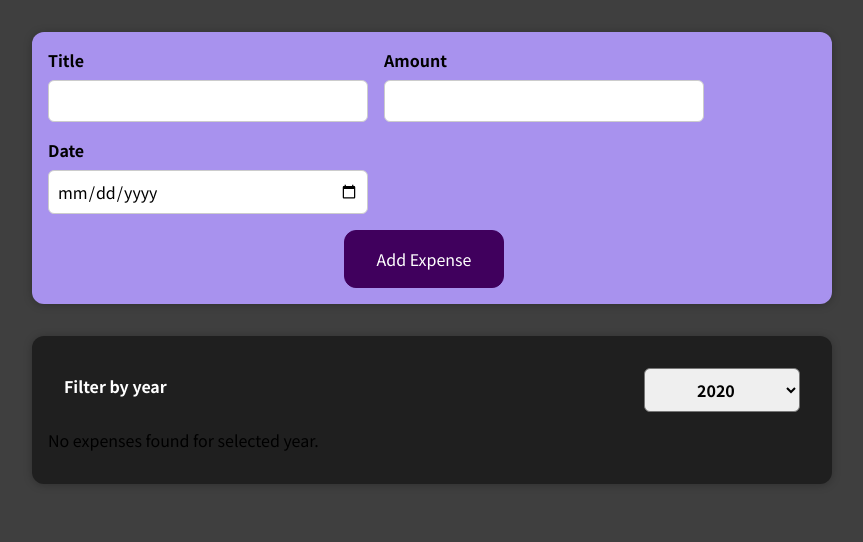
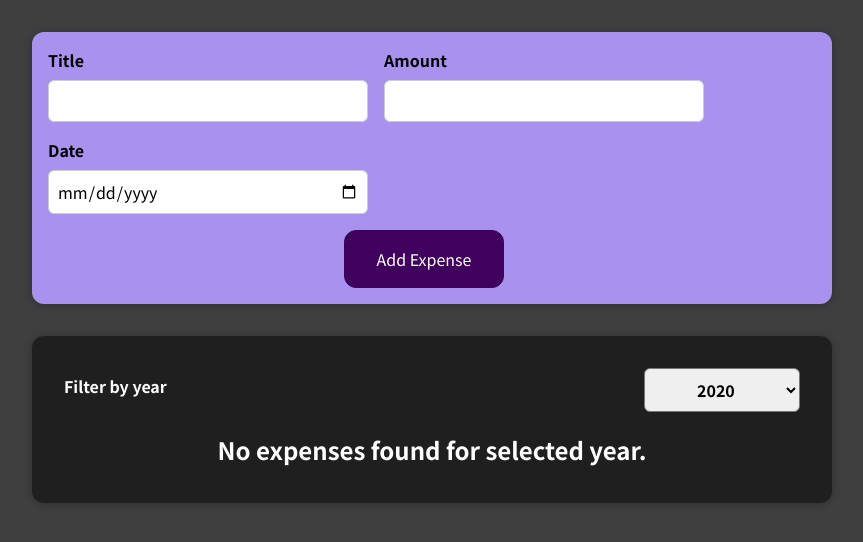
Before and after one commit to rox0r/React-Practice-1.1, a React (Create React App) app: page / in a window 1280 px wide. Shown: the top 542 px of the page, without its empty margins (208-1071 px from the left). Built offline with nearby package versions, Linux system fonts and the light colour scheme.

Commit message:
Extract filtered expense condition into ExpensesList component

```diff
--- a/src/components/Expenses/ExpenseItem.js
+++ b/src/components/Expenses/ExpenseItem.js
@@ -12,6 +12,7 @@
   }
 
   return (
+    <li>
       <Card className="expense-item">
         <ExpenseDate date={date} />
         <div className="expense-item__description">
@@ -20,6 +21,7 @@
         </div>
         <button onClick={clickHandler}>Change Title</button>
       </Card>
+    </li>
   );
 }
 
--- a/src/components/Expenses/Expenses.js
+++ b/src/components/Expenses/Expenses.js
@@ -1,8 +1,8 @@
 import React, { useState } from "react";
 import Card from "../UI/Card";
-import ExpenseItem from "./ExpenseItem";
 import "./Expenses.css";
 import ExpensesFilter from "./ExpensesFilter";
+import ExpensesList from "./ExpensesList";
 
 function Expenses({ expenses }) {
   const [filteredYear, setFilteredYear] = useState("2020");
@@ -15,20 +15,6 @@
     return expense.date.getFullYear().toString() === filteredYear;
   });
 
-  let expensesRenderContent = <p>No expenses found for selected year.</p>;
-  if (filteredExpenses.length > 0) {
-    expensesRenderContent = filteredExpenses.map((expense) => {
-      return (
-        <ExpenseItem
-          key={expense.id}
-          expenseTitle={expense.title}
-          amount={expense.amount}
-          date={expense.date}
-        />
-      );
-    });
-  }
-
   return (
     <div>
       <Card className="expenses">
@@ -36,7 +22,7 @@
           selected={filteredYear}
           onChangeFilter={filterChangeHandler}
         />
-        {expensesRenderContent}
+        <ExpensesList filteredExpenses={filteredExpenses} />
       </Card>
     </div>
   );
--- /dev/null
+++ b/src/components/Expenses/ExpensesList.css
@@ -0,0 +1,9 @@
+.expenses-list {
+  list-style: none;
+  padding: 0;
+}
+
+.expenses-list__fallback {
+  color: white;
+  text-align: center;
+}
--- /dev/null
+++ b/src/components/Expenses/ExpensesList.js
@@ -0,0 +1,30 @@
+import React from "react";
+import ExpenseItem from "./ExpenseItem";
+import "./ExpensesList.css";
+
+const ExpensesList = ({ filteredExpenses }) => {
+  if (filteredExpenses.length === 0) {
+    return (
+      <h2 className="expenses-list__fallback">
+        No expenses found for selected year.
+      </h2>
+    );
+  } else {
+    return (
+      <ul className="expenses-list">
+        {filteredExpenses.map((expense) => {
+          return (
+            <ExpenseItem
+              key={expense.id}
+              expenseTitle={expense.title}
+              amount={expense.amount}
+              date={expense.date}
+            />
+          );
+        })}
+      </ul>
+    );
+  }
+};
+
+export default ExpensesList;
```
Also changed, not shown: 1 other file (tests, documents, lock files or other folders). Lines whose indentation alone changed are shown as unchanged.
